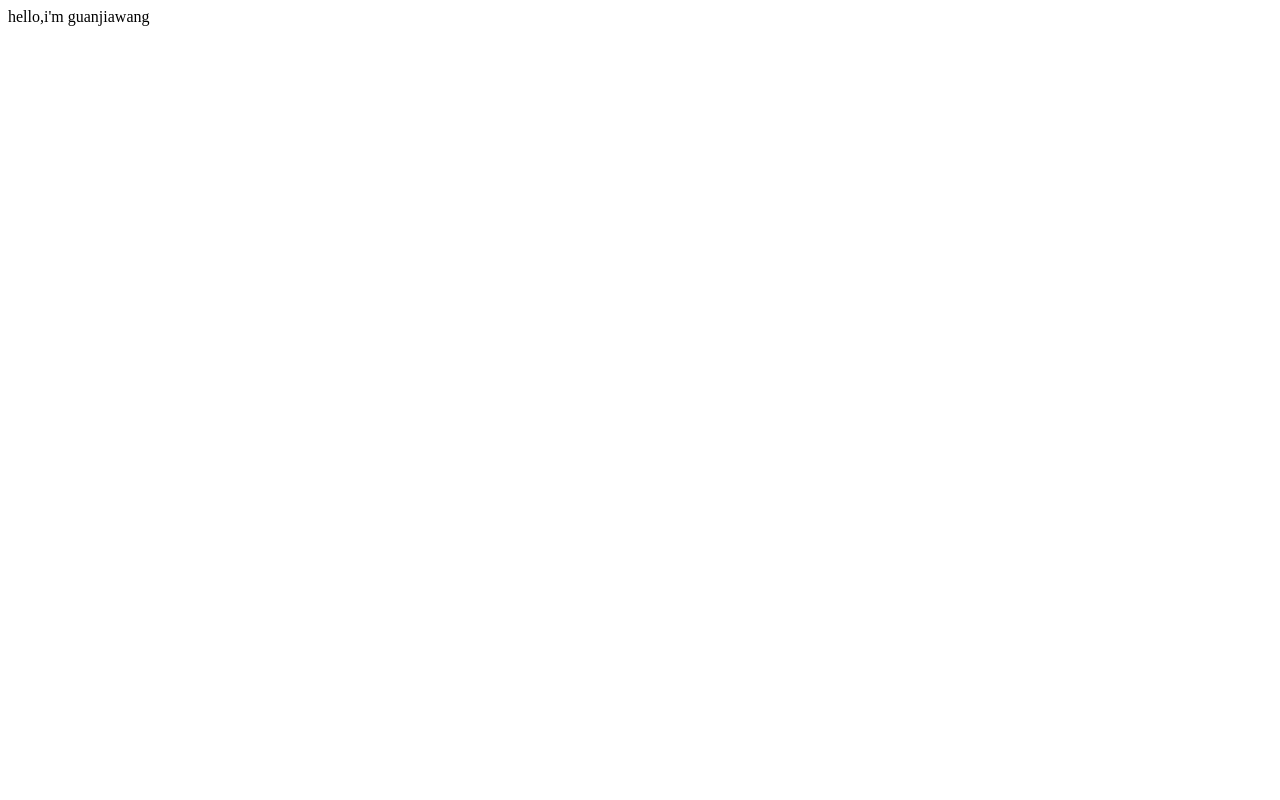
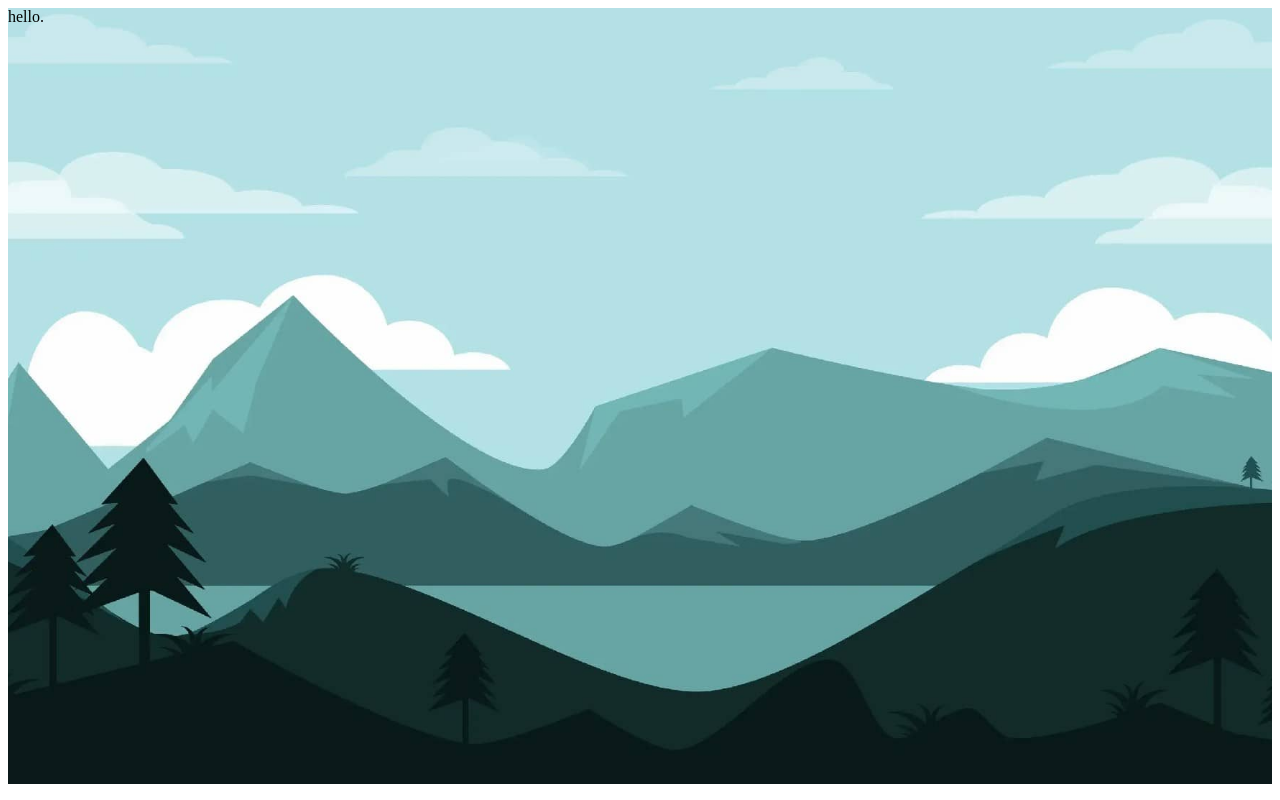
Before and after one commit to guanjiawang-tech/jwGuan, a plain HTML site: page index.html in a window 1280 px wide. Drawn offline with Linux system fonts and the light colour scheme.

Commit message:
Add files via upload

```diff
--- /dev/null
+++ b/css/index.css
@@ -0,0 +1,17 @@
+/* 默认样式（可能适用于PC） */
+.ensemble {
+  background-image: url('../img/background4.jpg');
+  background-size: cover;
+  background-repeat: no-repeat;
+  background-position: center bottom;
+  width: "100%";
+  height: 97vh;
+}
+
+/* 媒体查询，针对手机设备 */
+@media (max-width: 768px) {
+  .ensemble {
+    background-image: url('../img/backgroundpicture01.jpg');
+    /* 其他手机特定样式 */
+  }
+}
--- a/index.html
+++ b/index.html
@@ -3,8 +3,11 @@
 	<head>
 		<meta charset="utf-8" />
 		<title></title>
+		<link rel="stylesheet" href="./css/index.css">
 	</head>
 	<body>
-		hello,i'm guanjiawang
+		<div class="ensemble" >
+			hello.
+		</div>
 	</body>
 </html>
```
Also changed, not shown: img/background1.jpg (added), img/background2.jpg (added), img/background3.jpg (added), img/background4.jpg (added), img/background5.jpg (added), img/background6.jpg (added), img/background7.jpg (added), img/backgroundpicture01.jpg (added), img/backgroundpicture02.jpg (added).
